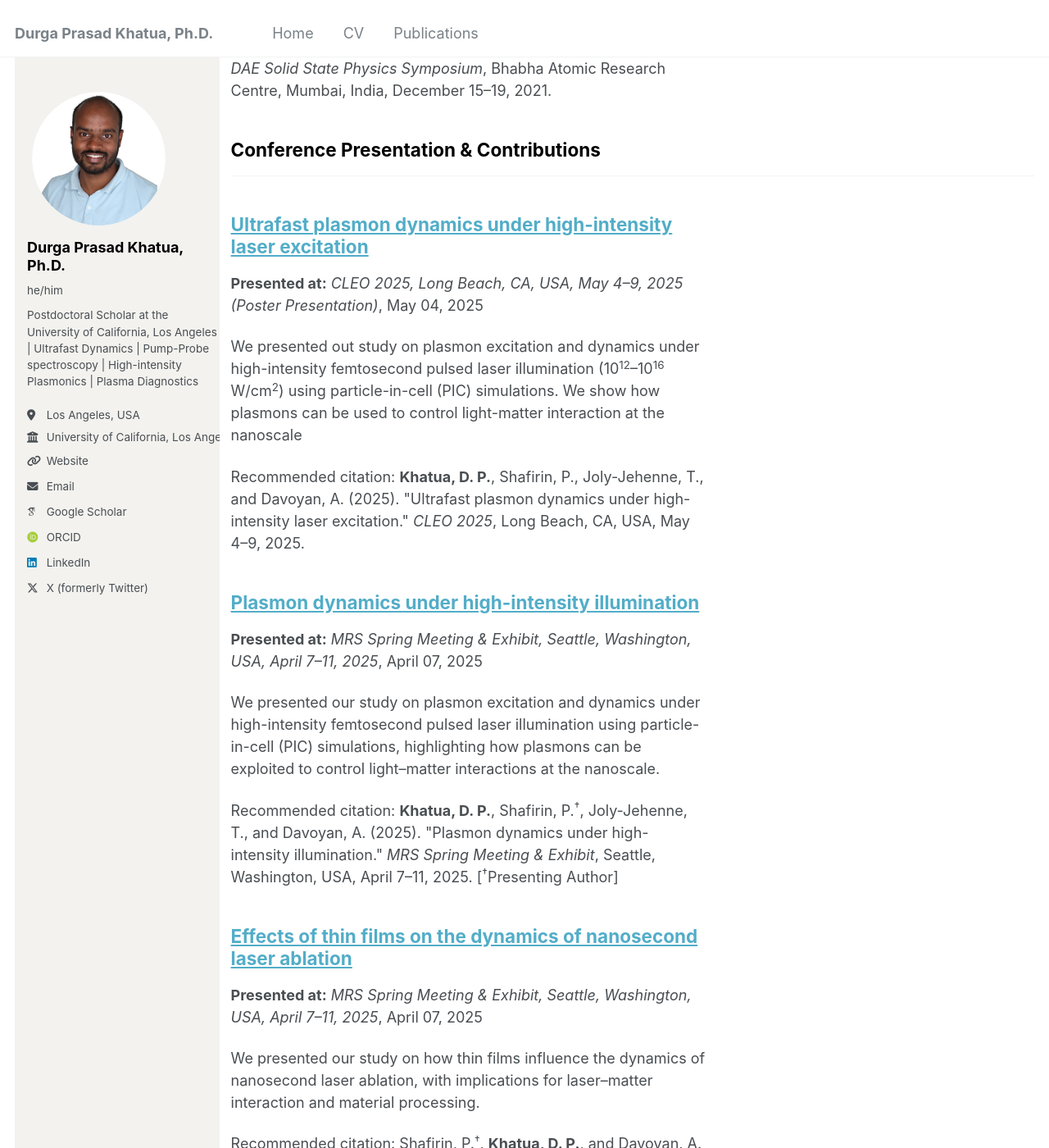
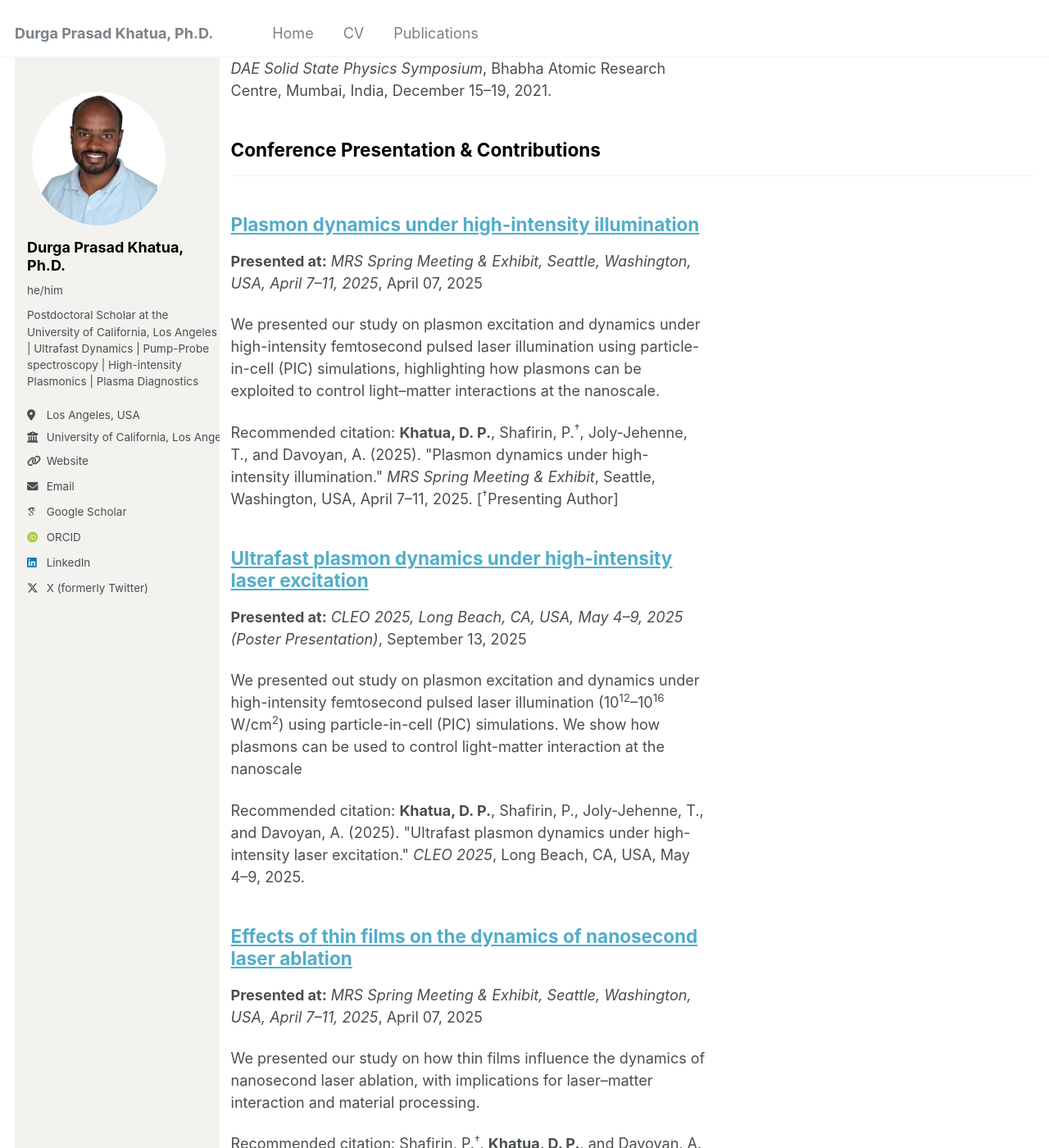
Before and after one commit to Khatua03/DurgaPrasadKhatua.github.io, a Jekyll site: the page built from _pages/publications.html, in a window 1280 px wide and 1400 px high, scrolled down 5057 px. Shown: the whole window at 82% size. Built offline with Jekyll 4.4.1, drawn with Linux system fonts in a browser that asks for light colours; some web fonts are replaced.

Commit message:
Update ConferenceContribution1.md

```diff
--- a/_publications/ConferenceContribution1.md
+++ b/_publications/ConferenceContribution1.md
@@ -6,7 +6,6 @@ permalink: /publication/2025-ultrafast-plasmon-dynamics
 excerpt: "We presented out study on plasmon excitation and dynamics under high-intensity femtosecond pulsed laser illumination
 (10<sup>12</sup>–10<sup>16</sup> W/cm<sup>2</sup>) using particle-in-cell (PIC) simulations. We show how plasmons can be used to control
 light-matter interaction at the nanoscale"
-date: 2025-05-04
 venue: "CLEO 2025, Long Beach, CA, USA, May 4–9, 2025 (Poster Presentation)"
 citation: '<strong>Khatua, D. P.</strong>, Shafirin, P., Joly-Jehenne, T., and Davoyan, A. (2025). "Ultrafast plasmon dynamics under high-intensity laser excitation." <i>CLEO 2025</i>, Long Beach, CA, USA, May 4–9, 2025.'
 ---
```
